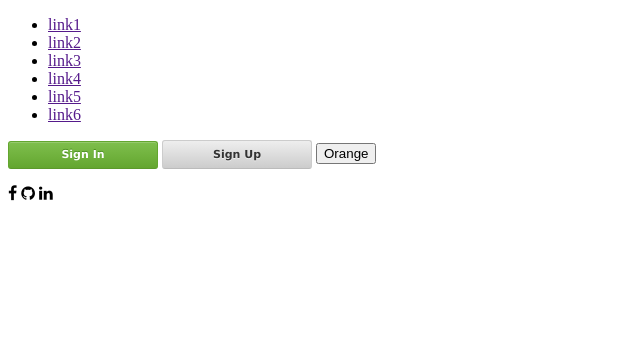
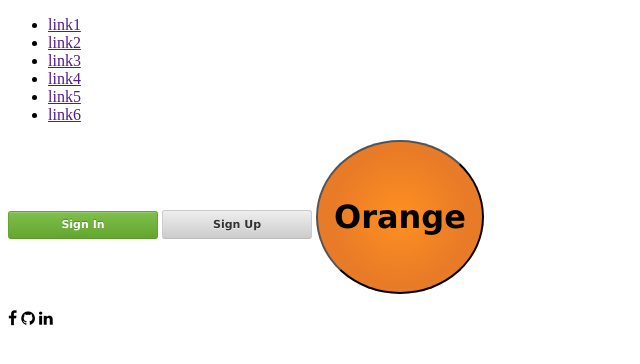
Before and after one commit to ilynne/w6-homework, a plain HTML site: page index.html in a window 1280 px wide. Shown: the whole page, without its empty margins (0-640 px from the left). Drawn offline with Linux system fonts and the light colour scheme.

Commit message:
adds orange-you-glad button style

```diff
--- a/stylesheets/styles.css
+++ b/stylesheets/styles.css
@@ -79,6 +79,31 @@ button.cupid-green:active {
 
 /* lynne's button
 *********************************************************************************/
-.button.orange-you-glad {
-
+button.orange-you-glad {
+    background-color: orangered;
+    border-radius: 50%;
+    padding: 3.5rem 1rem;
+    font: bold 2rem Geneva, Verdana, sans-serif;
+    background-color:#ff9021;
+    background-image: -moz-radial-gradient(50% 50%, circle closest-side, #ff9021, #e87b27 90%);
+    background-image: -webkit-radial-gradient(50% 50%, circle closest-side, #ff9021, #e87b27 90%);
+    background-image: -o-radial-gradient(50% 50%, circle closest-side, #ff9021, #e87b27 90%);
+    background-image: -ms-radial-gradient(50% 50%, circle closest-side, #ff9021, #e87b27 90%);
+    background-image: radial-gradient(50% 50%, circle closest-side, #ff9021, #e87b27 90%)
 }
+button.orange-you-glad:hover {
+    background-color:#ff952b;
+    background-image: -moz-radial-gradient(50% 50%, circle closest-side, #ff952b, #e8853a 90%);
+    background-image: -webkit-radial-gradient(50% 50%, circle closest-side, #ff952b, #e8853a 90%);
+    background-image: -o-radial-gradient(50% 50%, circle closest-side, #ff952b, #e8853a 90%);
+    background-image: -ms-radial-gradient(50% 50%, circle closest-side, #ff952b, #e8853a 90%);
+    background-image: radial-gradient(50% 50%, circle closest-side, #ff952b, #e8853a 90%)
+}
+button.orange-you-glad:active {
+    background-color:#ff8a14;
+    background-image: -moz-radial-gradient(50% 50%, circle closest-side, #ff8a14, #e86e10 90%);
+    background-image: -webkit-radial-gradient(50% 50%, circle closest-side, #ff8a14, #e86e10 90%);
+    background-image: -o-radial-gradient(50% 50%, circle closest-side, #ff8a14, #e86e10 90%);
+    background-image: -ms-radial-gradient(50% 50%, circle closest-side, #ff8a14, #e86e10 90%);
+    background-image: radial-gradient(50% 50%, circle closest-side, #ff8a14, #e86e10 90%)
+}
```
